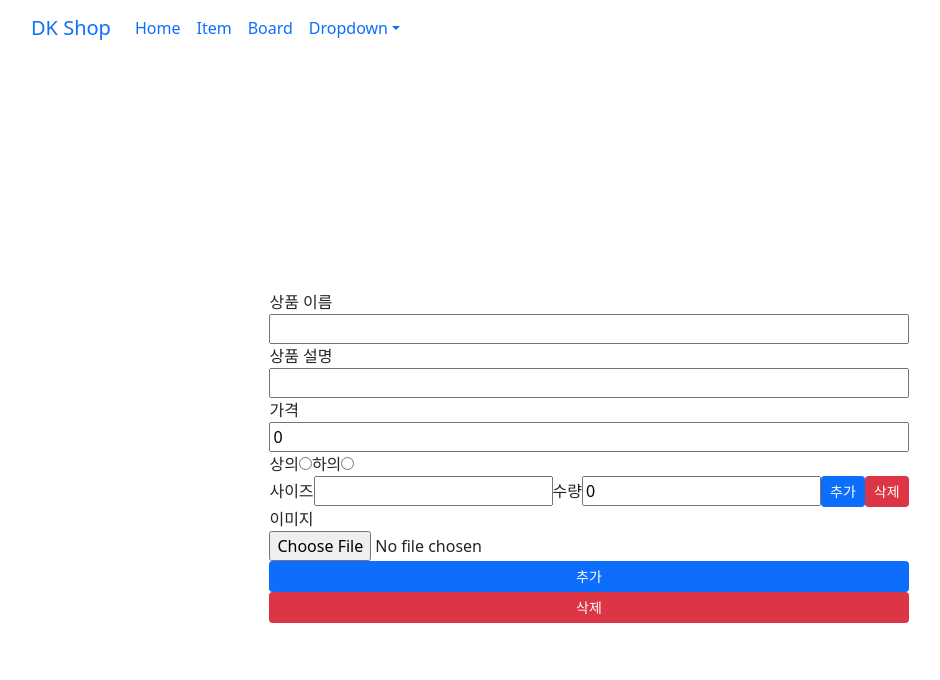
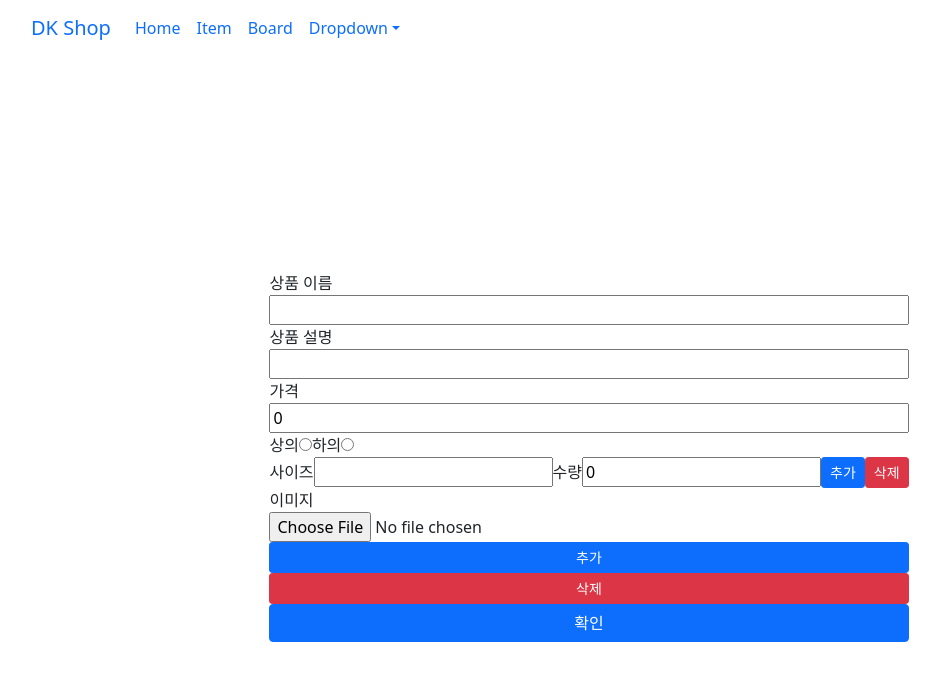
Before and after one commit to BaekSeokTeam/ShoppingMallFront, a React (Create React App) app: page /itemadd in a window 1280 px wide. Shown: the top 680 px of the page, without its empty margins (51-991 px from the left). Built offline with nearby package versions, Linux system fonts and the light colour scheme; no server answers.

Commit message:
아이템 추가 기능 완성

```diff
--- a/src/components/Item/AddItem.js
+++ b/src/components/Item/AddItem.js
@@ -1,13 +1,15 @@
+/* eslint-disable array-callback-return */
 import React, { useState } from "react";
 import { withRouter } from "react-router-dom";
-import { Button, Container } from "react-bootstrap";
+import { Button } from "react-bootstrap";
+import axios from "axios";
 function ItemAdd(props) {
   const [name, setname] = useState("");
   const [description, setdescription] = useState("");
   const [price, setprice] = useState(0);
   const [count, setcount] = useState([0]);
   const [tag, settag] = useState([]);
-  const [image, setimage] = useState([null]);
+  const [image, setimage] = useState([""]);
   const [size, setsize] = useState([""]);
   const nameHandler = (e) => {
     setname(e.currentTarget.value);
@@ -31,14 +33,34 @@ function ItemAdd(props) {
     let idx = e.currentTarget.attributes.idx.value;
     let arr = [...count];
     arr[idx] = e.currentTarget.value;
-    setsize(arr);
+    setcount(arr);
   };
   const imageHandler = (e) => {
-    console.log(e.currentTarget.files);
     let idx = e.currentTarget.attributes.idx.value;
     let arr = [...image];
     arr[idx] = e.currentTarget.files[0];
     setimage(arr);
+  };
+
+  const submitHandler = async () => {
+    const formData = new FormData();
+    formData.append("name", name);
+    formData.append("description", description);
+    formData.append("price", price);
+    tag.map((eachTag) => {
+      formData.append("tag", eachTag);
+    });
+    size.map((eachSize) => {
+      formData.append("size", eachSize);
+    });
+    count.map((eachCount) => {
+      formData.append("count", eachCount);
+    });
+    image.map((eachImage) => {
+      formData.append("image", eachImage);
+    });
+    const res = await axios.post("/api/item/add", formData);
+    console.log(res);
   };
   return (
     <div
@@ -50,7 +72,10 @@ function ItemAdd(props) {
         height: "100vh",
       }}
     >
-      <form style={{ display: "flex", flexDirection: "column" }}>
+      <form
+        style={{ display: "flex", flexDirection: "column" }}
+        onSubmit={submitHandler}
+      >
         <label>상품 이름</label>
         <input type="text" value={name} onChange={nameHandler}></input>
         <label>상품 설명</label>
@@ -148,6 +173,7 @@ function ItemAdd(props) {
         >
           삭제
         </Button>
+        <Button type="submit">확인</Button>
       </form>
     </div>
   );
```
